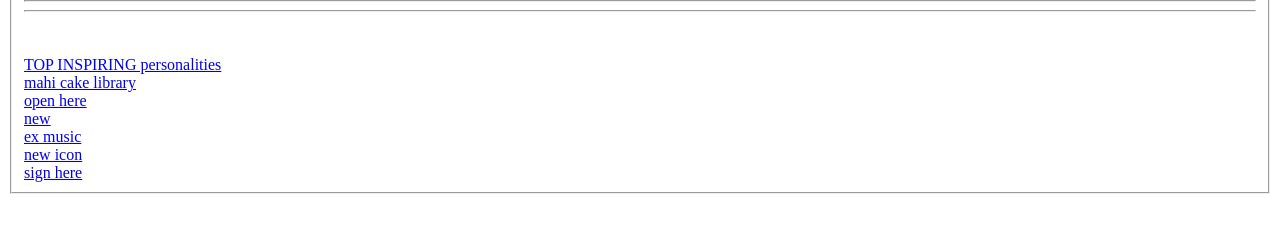
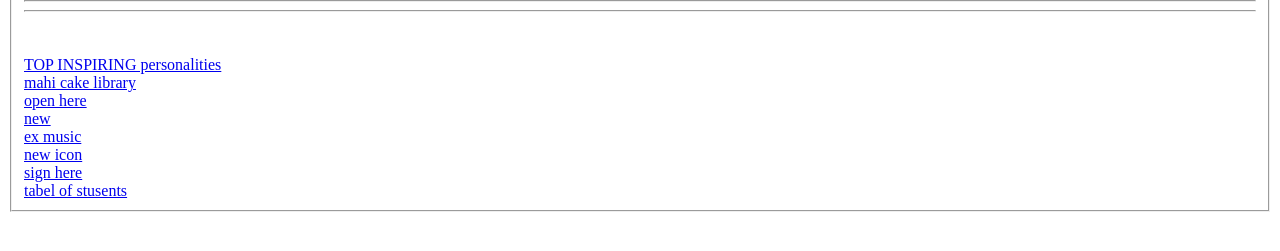
Before and after one commit to Bhavinkawadkar/newfile, a plain HTML site: page index.html in a window 1280 px wide. Shown: the part 115-366 px from the top of the page. Drawn offline with Linux system fonts and the light colour scheme.

Commit message:
Add files via upload

```diff
--- a/index.html
+++ b/index.html
@@ -25,7 +25,7 @@
     <br>
     <a href="signup.html">sign here</a>
     <br>
-    <a href="../bhk_new_sample_html/hw.html"></a>
+    <a href="../bhk_new_sample_html/hw.html"> tabel of stusents</a>
 
 
 </body>
```
